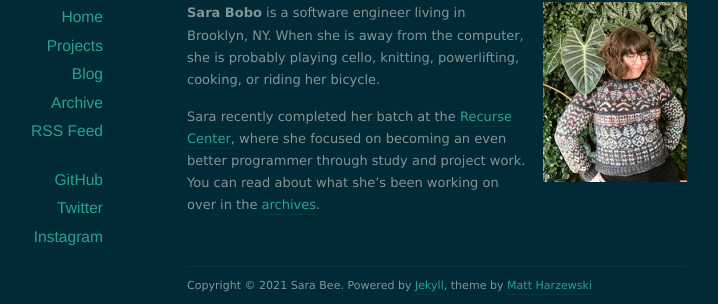
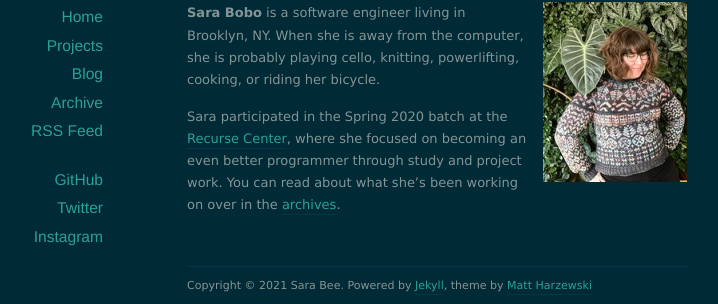
Before and after one commit to SaraBee/SaraBee.github.io, a Jekyll site: the page built from index.markdown, in a window 1280 px wide. Shown: the part 168-472 px from the top of the page, without its empty margins (203-921 px from the left). Built offline with Jekyll 4.4.1, drawn with Linux system fonts in a browser that asks for light colours; nearby versions of some CDN libraries.

Commit message:
update with batch info

```diff
--- a/index.markdown
+++ b/index.markdown
@@ -8,7 +8,7 @@ title: Sara Bee
 from the computer, she is probably playing cello, knitting, powerlifting,
 cooking, or riding her bicycle.
 
-Sara recently completed her batch at the [Recurse Center](https://www.recurse.com/),
+Sara participated in the Spring 2020 batch at the [Recurse Center](https://www.recurse.com/),
 where she focused on becoming an even better programmer through study and project
 work. You can read about what she's been working on over in the
 [archives](/archives).
```
